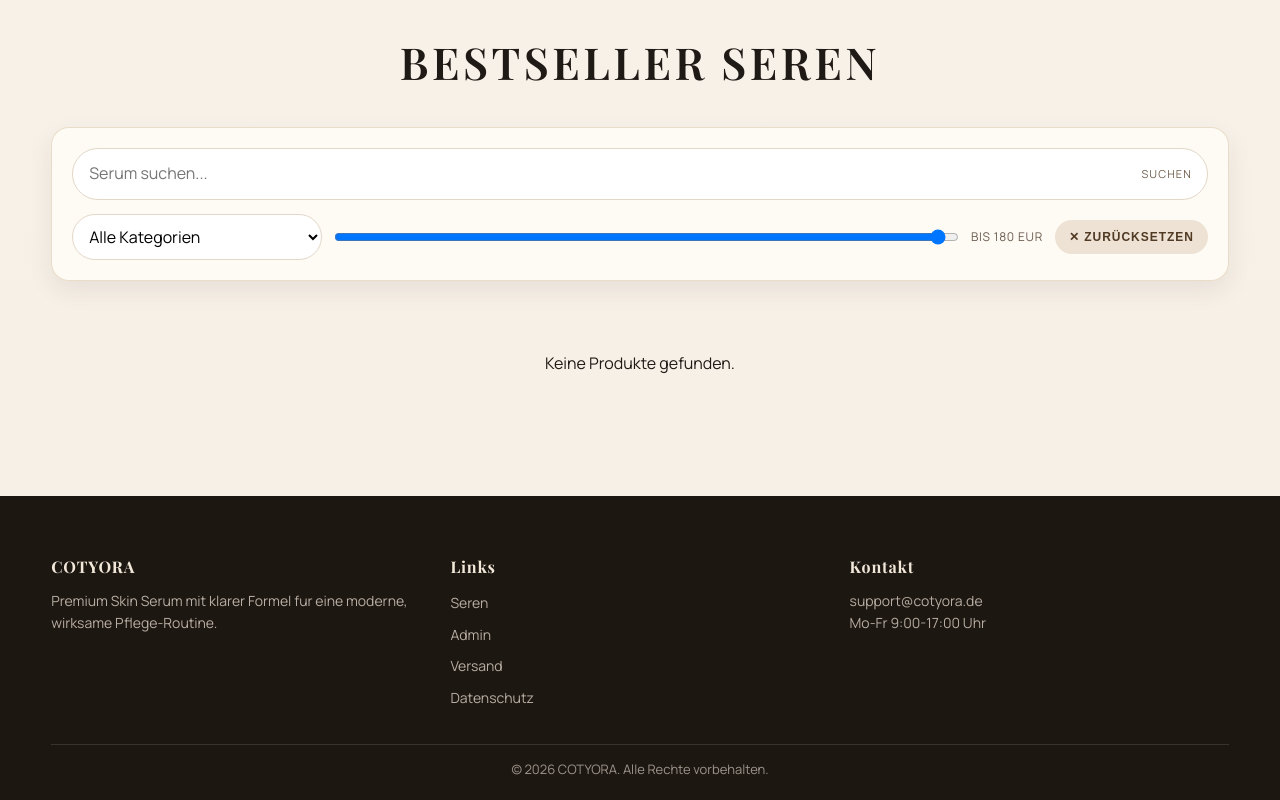
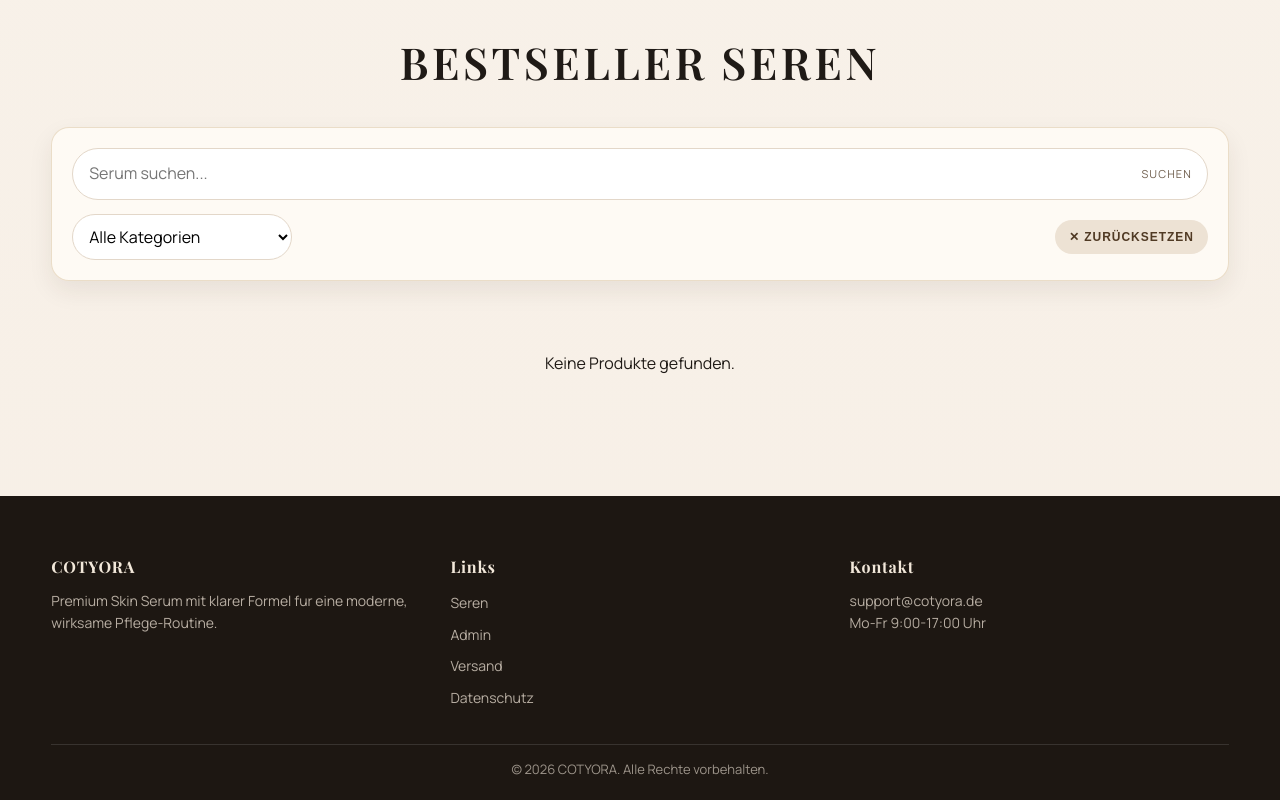
Before and after one commit to tayrice/meinshop-backend, a website: page public/index.html in a window 1280 px wide. Shown: the part 1447-2247 px from the top of the page. Drawn offline with nearby package versions, Linux system fonts and the light colour scheme; no server answers.

Commit message:
Remove price range filter from storefront

```diff
--- a/public/app.js
+++ b/public/app.js
@@ -343,32 +343,23 @@
 }
 
 // Filter
-document.getElementById('priceFilter')?.addEventListener('input', function() {
-  document.getElementById('priceValue').textContent = `bis ${this.value} EUR`;
-  applyFilters();
-});
-
 document.getElementById('categoryFilter')?.addEventListener('change', applyFilters);
 document.getElementById('searchInput')?.addEventListener('input', applyFilters);
 
 function applyFilters() {
-  const maxPrice = parseInt(document.getElementById('priceFilter').value);
   const category = document.getElementById('categoryFilter').value;
   const searchTerm = document.getElementById('searchInput').value.toLowerCase();
 
   const filtered = products.filter(product => {
-    const matchPrice = product.price <= maxPrice;
     const matchCategory = category === 'all' || productCategories[product.name] === category;
     const matchSearch = product.name.toLowerCase().includes(searchTerm);
-    return matchPrice && matchCategory && matchSearch;
+    return matchCategory && matchSearch;
   });
 
   displayProducts(filtered);
 }
 
 function resetFilters() {
-  document.getElementById('priceFilter').value = 180;
-  document.getElementById('priceValue').textContent = 'bis 180 EUR';
   document.getElementById('categoryFilter').value = 'all';
   document.getElementById('searchInput').value = '';
   displayProducts(products);
--- a/public/index.html
+++ b/public/index.html
@@ -144,8 +144,6 @@
             <option value="sensitive">Sensitive</option>
             <option value="sets">Sets</option>
           </select>
-          <input type="range" id="priceFilter" min="0" max="180" value="180" onchange="applyFilters()">
-          <span id="priceValue">bis 180 EUR</span>
           <button onclick="resetFilters()" class="btn-reset">✕ Zurücksetzen</button>
         </div>
       </div>
--- a/public/style.css
+++ b/public/style.css
@@ -546,9 +546,10 @@
 }
 
 .filter-controls {
-  display: grid;
-  grid-template-columns: 250px 1fr auto auto;
+  display: flex;
   align-items: center;
+  justify-content: space-between;
+  flex-wrap: wrap;
   gap: 12px;
 }
 
@@ -558,6 +559,10 @@
   border-radius: 999px;
   padding: 10px 12px;
   background: #fff;
+}
+
+.filter-controls select {
+  min-width: 220px;
 }
 
 #priceValue {
```
